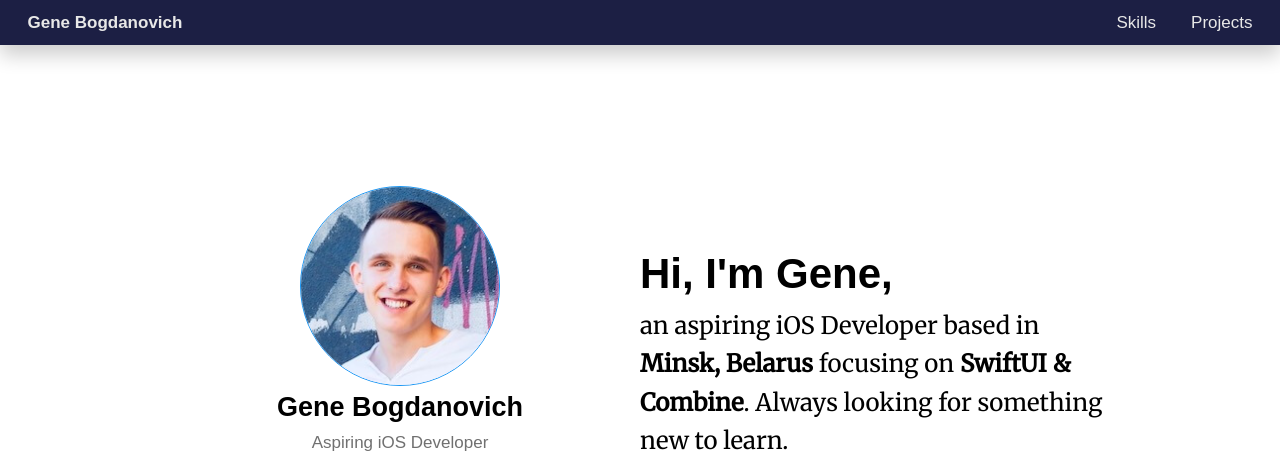
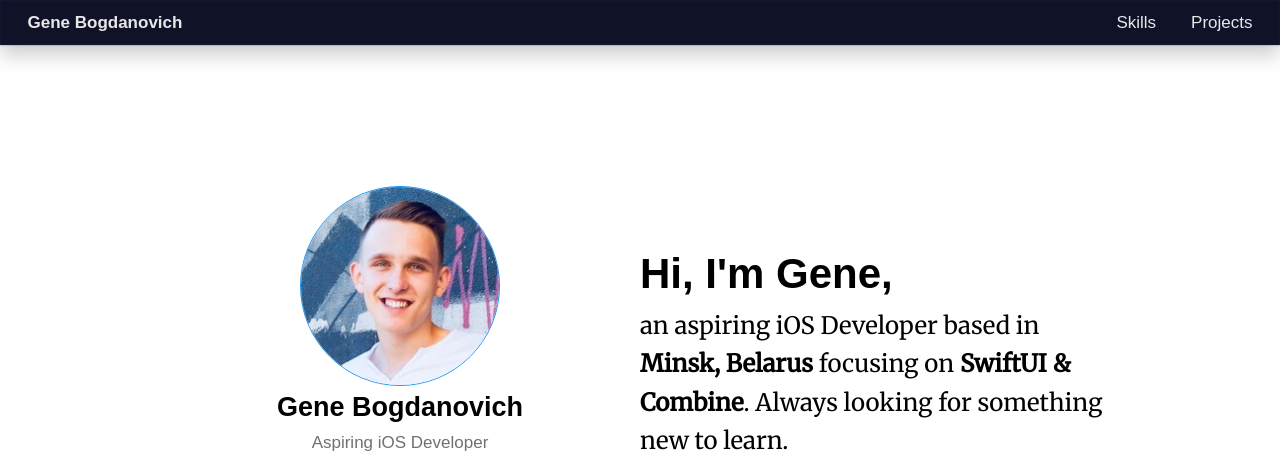
Before and after one commit to genebogdanovich/genebogdanovich.github.io, a website: page index.html in a window 1280 px wide. Shown: the top 463 px of the page. Drawn offline with Linux system fonts and the light colour scheme.

Commit message:
Add blur to the top navigation bar.

```diff
--- a/index.html
+++ b/index.html
@@ -30,6 +30,7 @@
         <li class="top-nav__item"><a class="top-nav__link anchor--navigation" href="#section-skills">Skills</a></li>
         <li class="top-nav__item"><a class="top-nav__link anchor--navigation" href="#section-projects">Projects</a></li>
     </ul>
+    <div class="the-blur"></div>
 </nav>
 
 <div class="header__card">
--- a/sass/layout/_layout.scss
+++ b/sass/layout/_layout.scss
@@ -65,6 +65,18 @@
   position: fixed;
   top: 0;
   width: 100%;
+  z-index: 1;
+}
+
+.the-blur {
+  position: fixed;
+  top: 0;
+  width: 100%;
+  min-height: 4.5rem;
+  max-height: 6vh;
+  background: rgba(0, 0, 0, .4);
+  filter: blur(.1rem);
+  z-index: -1;
 }
 
 /* =================================
```
Also changed, not shown: css/style.css.
